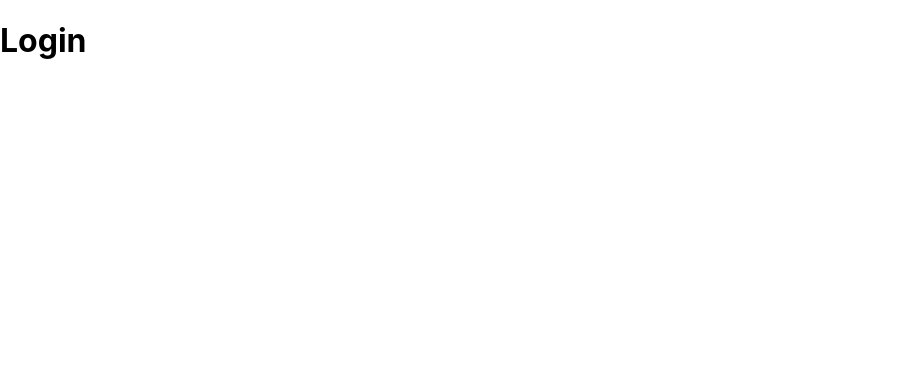
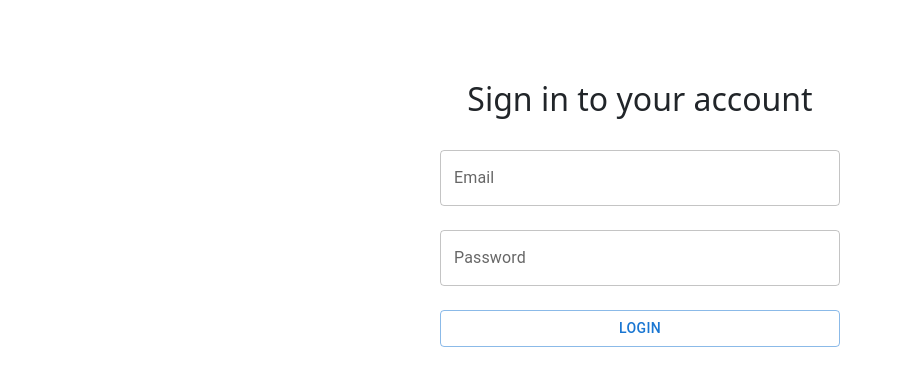
Before and after one commit to ReinisMuiznieks/QaA-app, a React (Create React App) app in the folder frontend/: page /login in a window 1280 px wide. Shown: the top 386 px of the page, without its empty margins (0-901 px from the left). Built offline with nearby package versions, Linux system fonts and the light colour scheme.

Commit message:
added_login_form

```diff
--- a/frontend/package.json
+++ b/frontend/package.json
@@ -3,10 +3,15 @@
   "version": "0.1.0",
   "private": true,
   "dependencies": {
+    "@emotion/react": "^11.11.4",
+    "@emotion/styled": "^11.11.5",
+    "@mui/material": "^5.15.15",
     "@testing-library/jest-dom": "^5.17.0",
     "@testing-library/react": "^13.4.0",
     "@testing-library/user-event": "^13.5.0",
+    "bootstrap": "^5.3.3",
     "react": "^18.2.0",
+    "react-bootstrap": "^2.10.2",
     "react-dom": "^18.2.0",
     "react-router-dom": "^6.22.3",
     "react-scripts": "5.0.1",
--- a/frontend/src/App.js
+++ b/frontend/src/App.js
@@ -3,6 +3,7 @@ import { BrowserRouter, Routes, Route } from "react-router-dom";
 import Register from "./pages/register/Register";
 import Login from "./pages/login/Login";
 import Home from "./pages/home/Home";
+import "bootstrap/dist/css/bootstrap.min.css";
 
 function App() {
   return (
--- a/frontend/src/pages/login/Login.jsx
+++ b/frontend/src/pages/login/Login.jsx
@@ -1,10 +1,79 @@
 import React from "react";
 import "./login.scss";
+import Form from "react-bootstrap/Form";
+import Container from "react-bootstrap/Container";
+import Button from "@mui/material/Button";
+import TextField from "@mui/material/TextField";
+import Box from "@mui/material/Box";
+import { useState } from "react";
 
 function Login() {
+  const [formData, setFormData] = useState({
+    email: "",
+    password: "",
+  });
+  const { email, password } = formData;
+
+  const onChange = (e) => {
+    setFormData((prevState) => ({
+      ...prevState,
+      [e.target.name]: e.target.value,
+    }));
+  };
+
+  const handleSubmit = (event) => {
+    event.preventDefault();
+
+    if (!email) {
+      console.log("Email is required.");
+    } else if (!password) {
+      console.log("Password is required.");
+    } else {
+      const userData = {
+        email,
+        password,
+      };
+      console.log(userData);
+    }
+  };
+
   return (
     <>
-      <h1>Login</h1>
+      <Container>
+        <h2 id="login-title">Sign in to your account</h2>
+        <form id="login-form" onSubmit={handleSubmit}>
+          <Box
+            component="div"
+            sx={{
+              "& > :not(style)": { mb: 3, width: "100%" },
+            }}
+            noValidate
+            autoComplete="off"
+          >
+            <TextField
+              label="Email"
+              variant="outlined"
+              type="email"
+              autoComplete="email"
+              value={email}
+              onChange={onChange}
+              name="email"
+            />
+            <TextField
+              label="Password"
+              variant="outlined"
+              type="password"
+              autoComplete="current-password"
+              value={password}
+              onChange={onChange}
+              name="password"
+            />
+          </Box>
+          <Button variant="outlined" type="submit" id="submit-form">
+            Login
+          </Button>
+        </form>
+      </Container>
     </>
   );
 }
--- a/frontend/src/pages/login/login.scss
+++ b/frontend/src/pages/login/login.scss
@@ -0,0 +1,21 @@
+$base-color: #847de2;
+$border-dark: rgba($base-color, 0.88);
+
+#login-title {
+  margin-top: 10vh;
+  text-align: center;
+}
+#login-form {
+  display: flex;
+  flex-direction: column;
+  max-width: 400px;
+  margin: auto;
+  margin-top: 4vh;
+}
+
+input:-webkit-autofill,
+input:-webkit-autofill:hover,
+input:-webkit-autofill:focus,
+input:-webkit-autofill:active {
+  -webkit-box-shadow: 0 0 0 30px white inset;
+}
```
Also changed, not shown: 1 other file (tests, documents, lock files or other folders).
